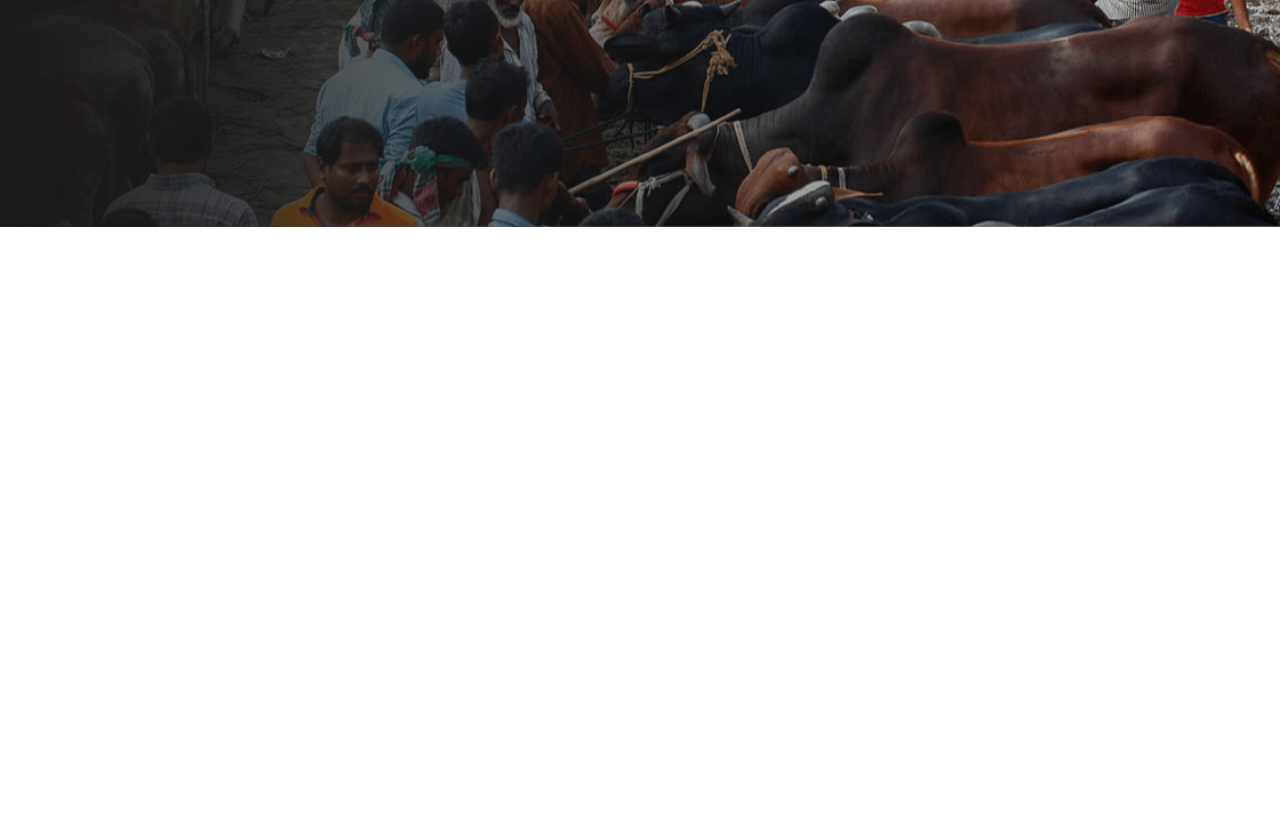
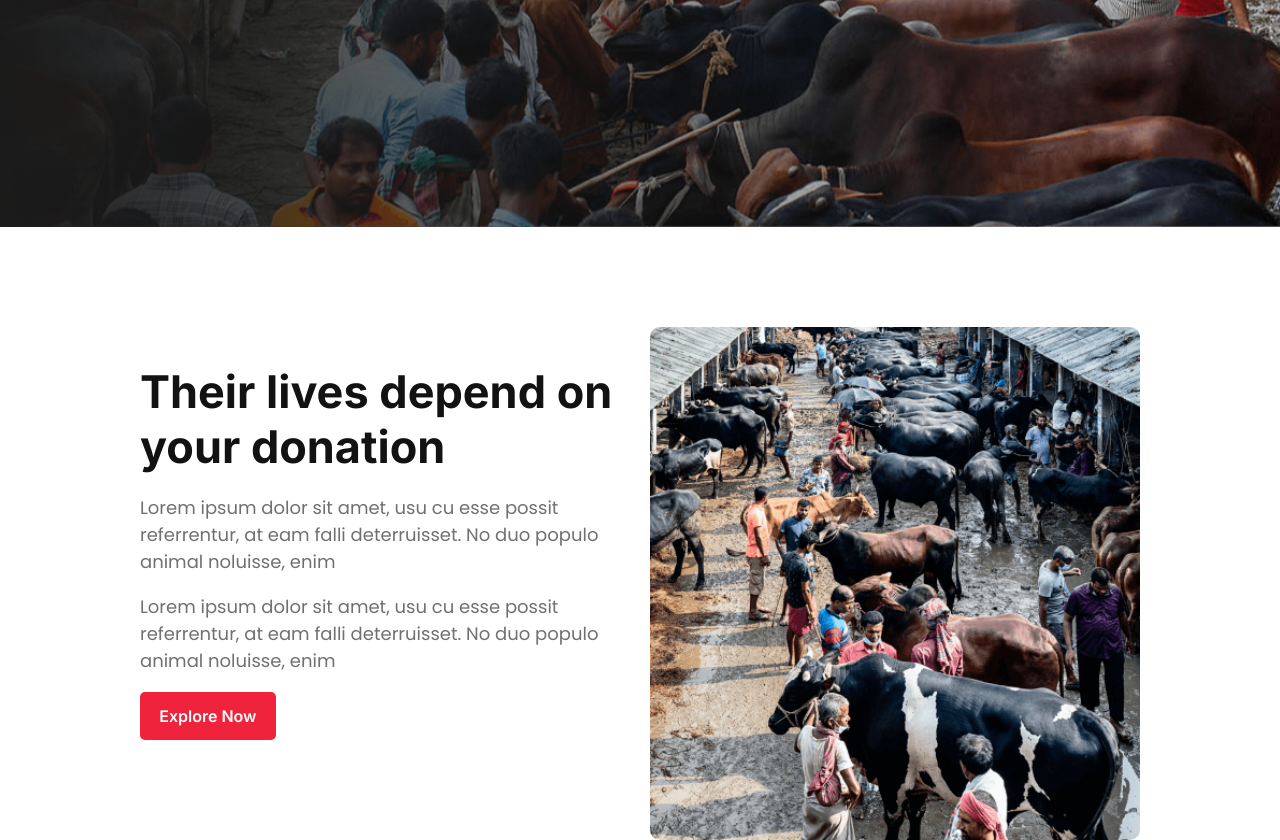
Before and after one commit to hasan-naim/eid-jakat-project, a plain HTML site: page index.html in a window 1280 px wide. Shown: the part 573-1413 px from the top of the page. Before the commit the page ends 800 px from the top, so only its background shows below. Drawn offline with Linux system fonts and the light colour scheme.

Commit message:
another section is done

```diff
--- a/css/main.css
+++ b/css/main.css
@@ -1,5 +1,6 @@
 * {
   box-sizing: border-box;
+  overflow-x: hidden;
 }
 body {
   margin: 0;
@@ -69,7 +70,12 @@ p {
 
   padding: 14px 1.2rem;
 }
-
+.b-r-5 {
+  border-radius: 5px;
+}
+.b-r-10 {
+  border-radius: 10px;
+}
 .hero-img {
   background-image: url(../assets/big-hero.png);
   width: 100%;
@@ -98,6 +104,17 @@ header .description {
   color: white;
 }
 
+.depend {
+  margin-top: 100px;
+}
+.depend .d-flex {
+  flex-wrap: wrap;
+  justify-content: space-between;
+  gap: 20px;
+}
+.depend .d-flex > * {
+  flex: 1;
+}
 @media (max-width: 560px) {
   .container {
     width: 100%;
--- a/index.html
+++ b/index.html
@@ -38,5 +38,28 @@
         </div>
       </div>
     </header>
+
+    <main>
+      <section class="depend">
+        <div class="container">
+          <div class="d-flex">
+            <div class="description">
+              <h1 class="title">Their lives depend on your donation</h1>
+              <p class="text-gray">
+                Lorem ipsum dolor sit amet, usu cu esse possit referrentur, at
+                eam falli deterruisset. No duo populo animal noluisse, enim
+              </p>
+              <p class="text-gray">
+                Lorem ipsum dolor sit amet, usu cu esse possit referrentur, at
+                eam falli deterruisset. No duo populo animal noluisse, enim
+              </p>
+              <a href="#" class="btn">Explore Now</a>
+            </div>
+
+            <img src="assets/cow.png" class="b-r-10" alt="" />
+          </div>
+        </div>
+      </section>
+    </main>
   </body>
 </html>
```
